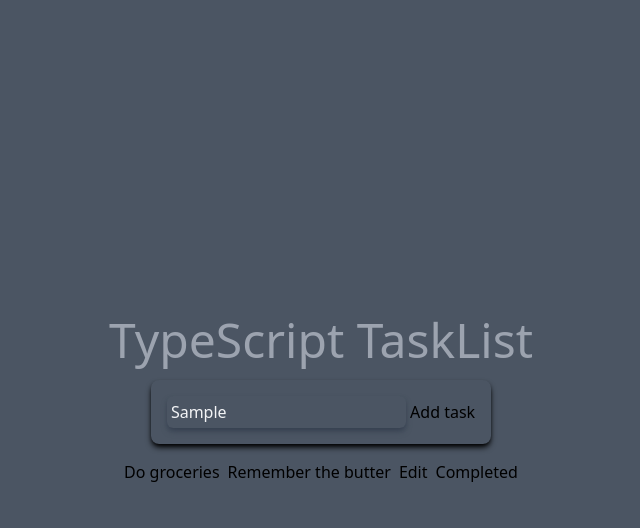
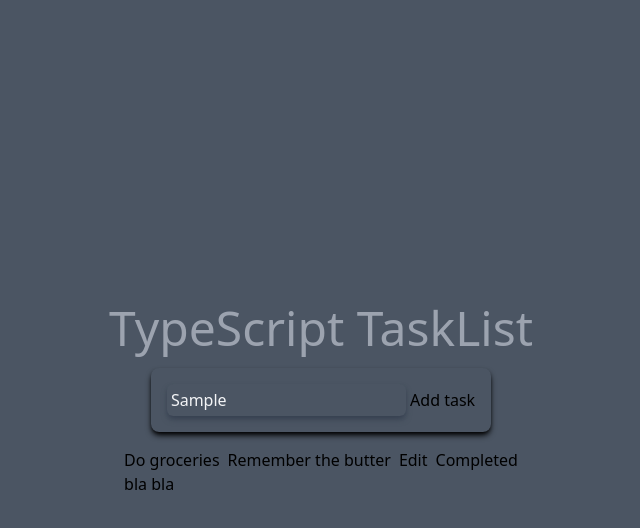
Before and after one commit to lilKriT/TypeScript-TaskList, a website built with Vite: page index.html in a window 1280 px wide. Both pictures are taken after typing "Sample" into the empty fields and a click on the button "Add task". Shown: the whole page, without its empty margins (319-959 px from the left). Built offline with nearby package versions, Linux system fonts and the light colour scheme.

Commit message:
Adding tasks.

```diff
--- a/index.html
+++ b/index.html
@@ -27,8 +27,8 @@
       </form>
 
       <!-- Existing tasks -->
-      <div>
-        <div id="tasksList" class="flex gap-2">
+      <div id="tasksList">
+        <div class="flex gap-2">
           <h2>Do groceries</h2>
           <p>Remember the butter</p>
           <button class="">Edit</button>
--- a/src/index.ts
+++ b/src/index.ts
@@ -17,12 +17,16 @@
 const addTask = (e: Event) => {
   e.preventDefault();
 
-  const taskName = taskNameInput.value;
+  const taskName: string = taskNameInput.value;
 
   console.log(`Current Value: ${taskName}`);
 
-  const newTask = document.createElement("div");
+  const newTask: HTMLDivElement = document.createElement("div");
   const taskTitle = document.createElement("h2");
+  taskTitle.textContent = "bla bla";
+  newTask.appendChild(taskTitle);
+
+  tasksList.appendChild(newTask);
 };
 
 export {};
```
